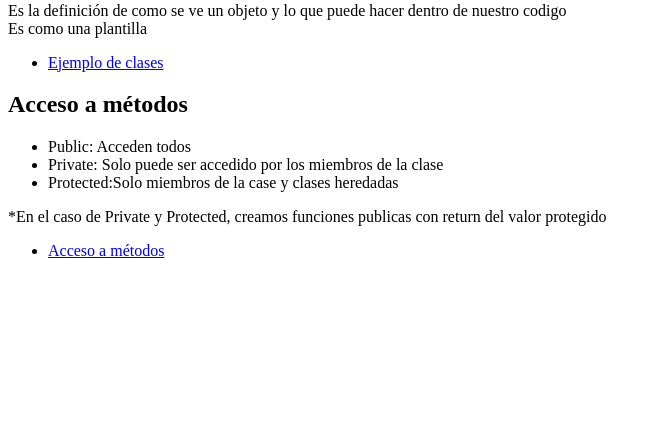
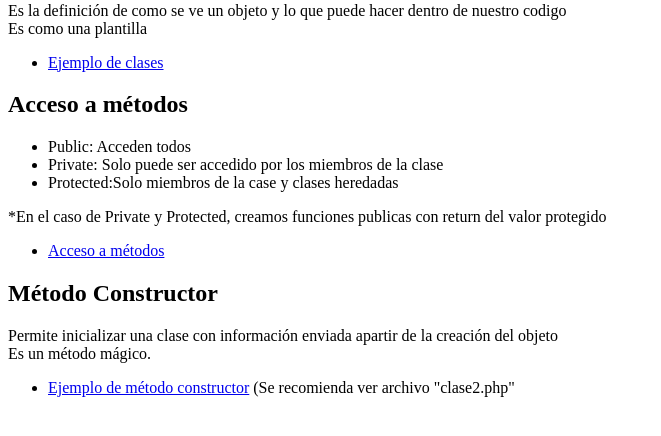
Before and after one commit to MarcoGarciaCorrea/POO, a PHP site: page / in a window 1280 px wide. Shown: the part 300-736 px from the top of the page, without its empty margins (0-661 px from the left). Run offline with PHP 8.4, Linux system fonts and the light colour scheme.

Commit message:
Se agrega concepto sobre método constructor con su ejemplo en clase2.php

```diff
--- a/index.php
+++ b/index.php
@@ -37,5 +37,11 @@
     <ul>
     <li><a href="clase2.php">Acceso a métodos</a></li>
     </ul>
-</body>
+    <h2>Método Constructor</h2>
+    <p>Permite inicializar una clase con información enviada apartir de la creación del objeto <br>
+    Es un método mágico.
+    </p>
+    <ul>
+    <li><a href="clase2.php">Ejemplo de método constructor</a> (Se recomienda ver archivo "clase2.php"</li>
+    </ul>
 </html>
```
Also changed, not shown: clase2.php (+16 -4 lines).
